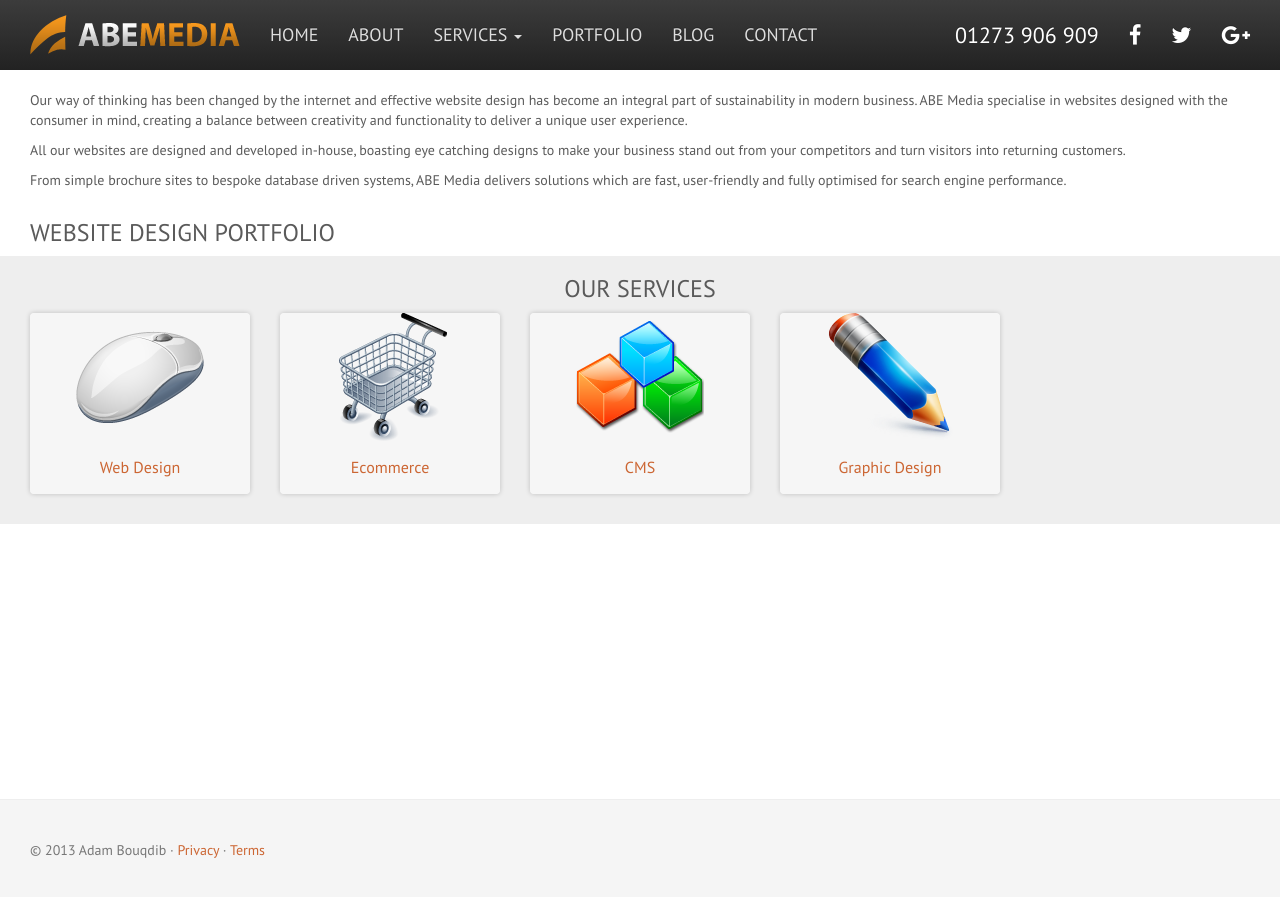
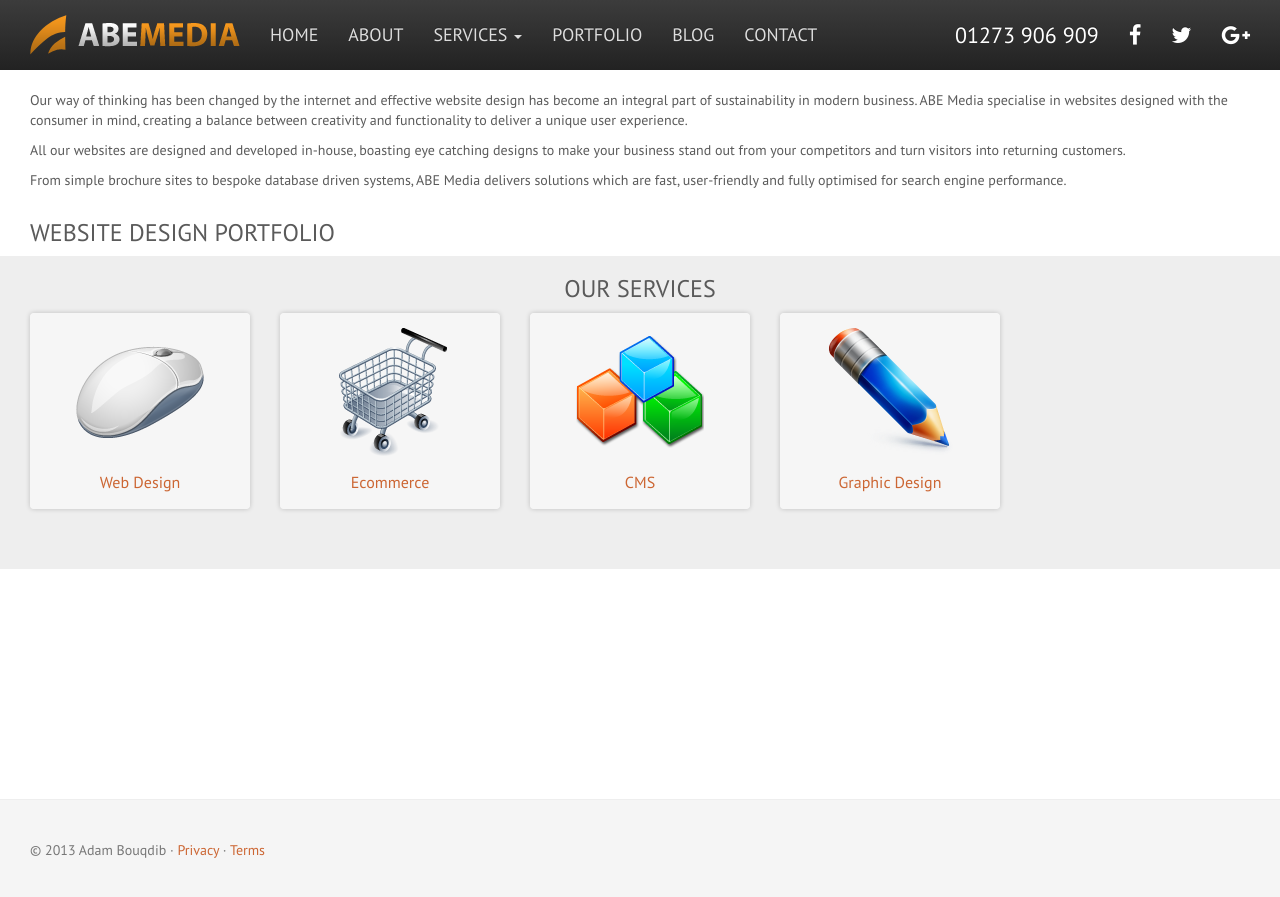
Before and after one commit to abemedia/abemedia.github.io, a Jekyll site: the page built from web-design-brighton.md, in a window 1280 px wide. Shown: the top 897 px of the page. Built offline with Jekyll 4.4.1, drawn with Linux system fonts in a browser that asks for light colours; nearby versions of some CDN libraries.

Commit message:
Update style.css

```diff
--- a/css/style.css
+++ b/css/style.css
@@ -220,18 +220,16 @@ footer {
         overflow: hidden;
         zoom: 1;
         display: block;
-        padding-bottom: 15px;
-}
-div.box {
         padding: 15px;
-}
-div + .box {
-        margin-top:30px;
+        margin-bottom:30px;
 }
 .box h3.box-header, .box h1 {
         border-bottom:3px solid #ff9833;
         margin:0 0 15px;
         padding-bottom:3px;
+}
+.folio .box {
+	padding 0 0 15px;
 }
 
 /* Blog
```
